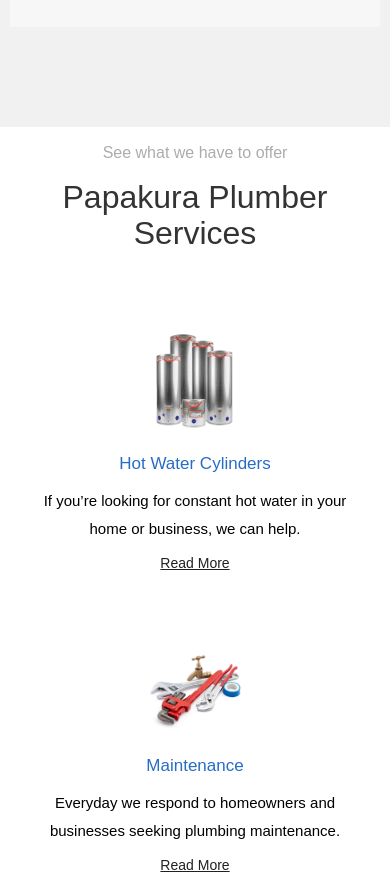
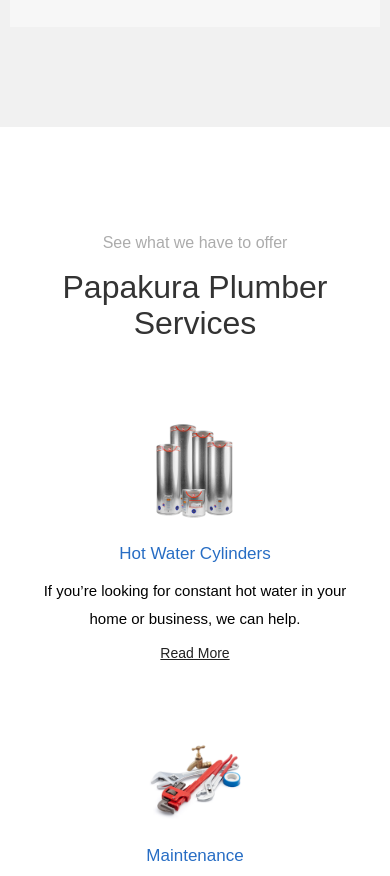
Before and after one commit to dinshogeorge/local-papakura, a plain HTML site: page index.html in a window 390 px wide. Shown: the part 1184-2060 px from the top of the page. Drawn offline with nearby package versions, Linux system fonts and the light colour scheme; a script that the page names is missing.

Commit message:
Add files via upload

```diff
--- a/css/mini-site.webflow.css
+++ b/css/mini-site.webflow.css
@@ -1461,7 +1461,7 @@ html.w-mod-js *[data-ix="display-none-on-load"] {
     font-size: 24px;
   }
   .section {
-    padding-top: 10px;
+    padding-top: 100px;
   }
   .appointment-wrapper {
     padding-right: 0px;
```
